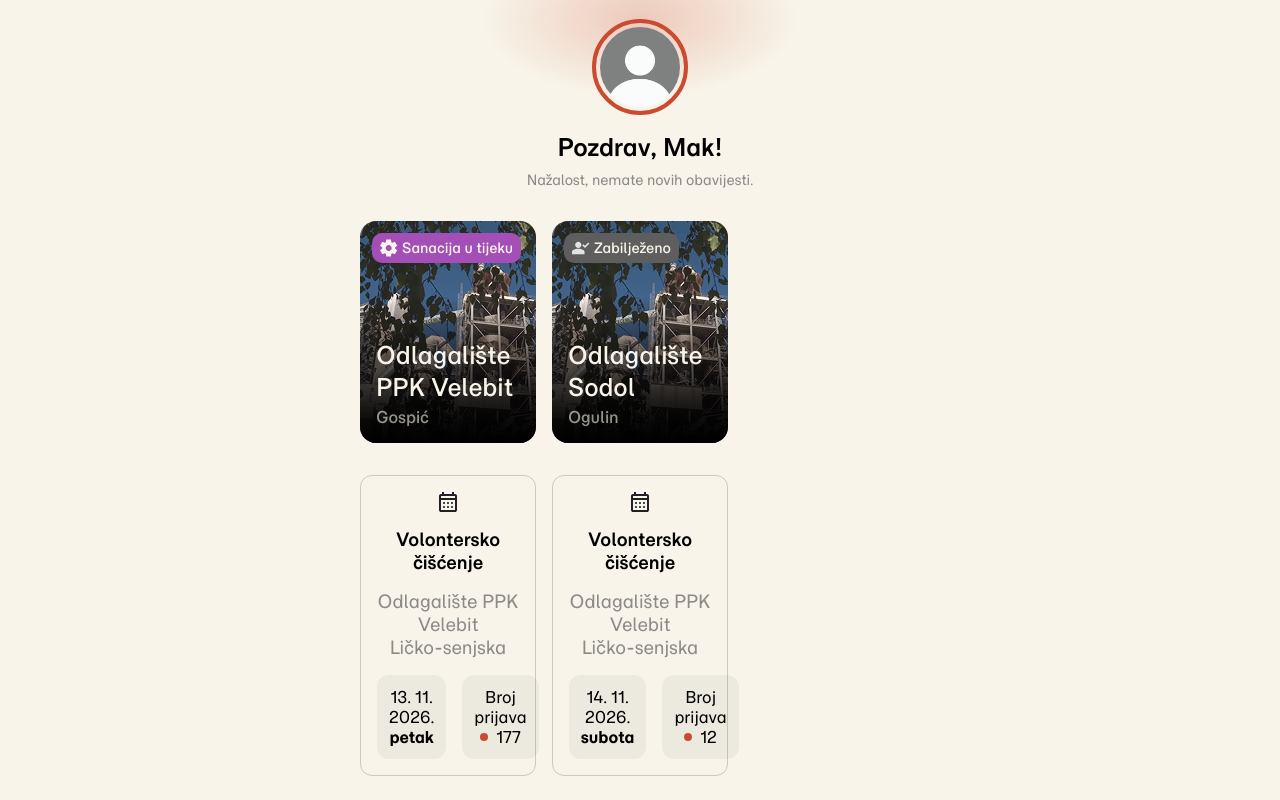
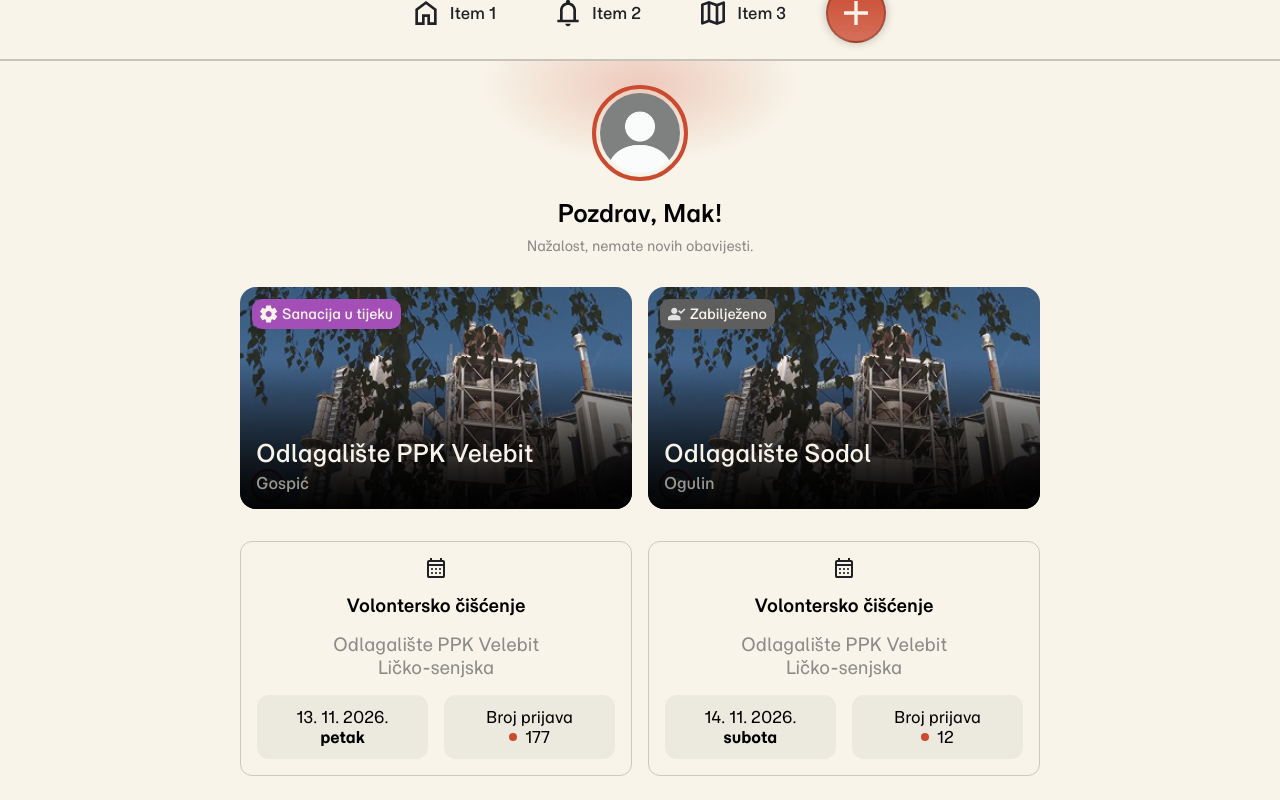
Before and after one commit to lovretomic/garbagebusters, a React (Vite) app in the folder frontend/: page /home in a window 1280 px wide. Built offline with nearby package versions, Linux system fonts and the light colour scheme.

Commit message:
fixed styling for dekstop

```diff
--- a/frontend/src/components/CardCarousel/CardCarousel.module.scss
+++ b/frontend/src/components/CardCarousel/CardCarousel.module.scss
@@ -6,7 +6,7 @@
   scrollbar-width: none;
   @media (min-width: $breakpoint-desktop) {
     display: grid;
-    grid-template-columns: 1fr 1fr 1fr;
+    grid-template-columns: 1fr 1fr;
     overflow: visible;
     scroll-snap-type: none;
   }
--- a/frontend/src/pages/CitizenHomePage/CitizenHomePage.module.scss
+++ b/frontend/src/pages/CitizenHomePage/CitizenHomePage.module.scss
@@ -4,7 +4,7 @@
   padding: 24px 16px;
 
   @media (min-width: $breakpoint-desktop) {
-    max-width: 560px;
+    max-width: 800px;
   }
 }
 
```
